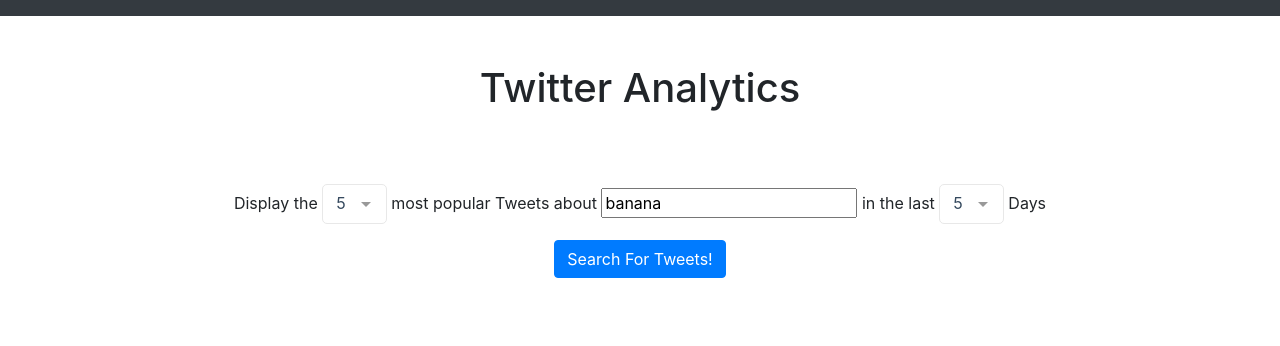
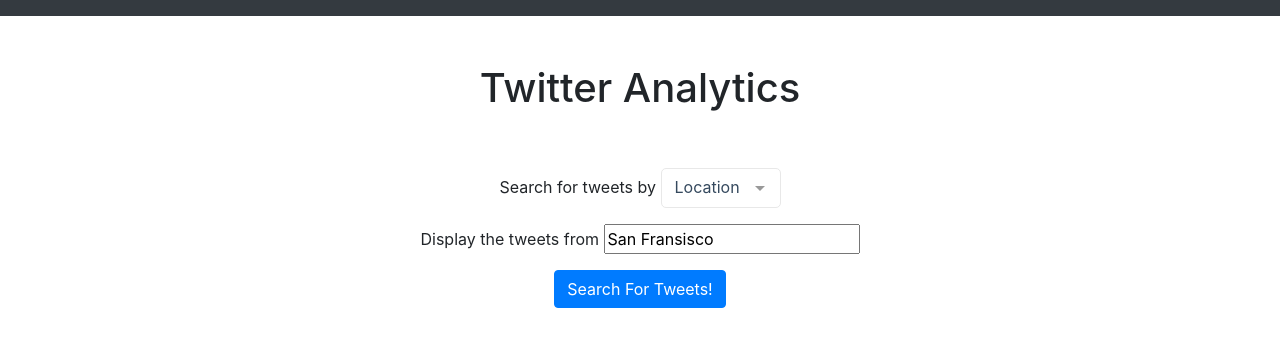
Before and after one commit to cen-3031-dev-team/cen3031, a Vue app: page / in a window 1280 px wide. Shown: the top 346 px of the page. Built offline with nearby package versions, Linux system fonts and the light colour scheme; no server answers; what vue-lodash would draw is missing.

Commit message:
Initial addition of searching by location

```diff
--- a/src/App.vue
+++ b/src/App.vue
@@ -25,8 +25,26 @@
     </transition> -->
 
     <div class="container text-center">
+        <div class="row">
+            <div class="col">
+                Search for tweets by
+                <multiselect
+                    v-model="queryType"
+                    :options="typeOptions"
+                    :searchable="false"
+                    :close-on-select="true"
+                    :show-labels="false"
+                ></multiselect>
+            </div>
+        </div>
         <div class="row py-3">
-            <div class="col">
+            <div v-show="isLocationSearch" class="col">
+                Display the tweets from
+
+                <input type="text" v-model="queryString" placeholder="Search for a location..">
+            </div>
+
+            <div v-show="isTopicSearch" class="col">
                 Display the
 
                 <multiselect
@@ -143,7 +161,10 @@
 
             queryDays:          5,
             queryCount:         5,
-            queryString:        'banana',
+            queryString:        'San Fransisco',
+            queryType:          'Location',
+
+            typeOptions:        ['Location', 'Topic'],
             numOfDays:          ['1', '2', '3', '4', '5', '6', '7'],
             numOfTweets:        ['1', '2', '3', '4', '5', '6', '7', '8', '9', '10', '11', '12', '13', '14', '15', '16', '17', '18', '19', '20'],
         }
@@ -160,6 +181,16 @@
         {
             return 'Tweets Over the Past ' + this.queryCount + ' Days'
         },
+
+        isLocationSearch()
+        {
+            return this.queryType === 'Location'
+        },
+
+        isTopicSearch()
+        {
+            return this.queryType === 'Topic'
+        },
     },
 
     created()
@@ -167,9 +198,26 @@
         this.getTweets()
     },
 
+    watch:
+    {
+        queryType()
+        {
+            this.queryString = (this.isLocationSearch)
+                ? 'San Fransisco'
+                : 'Banana'
+        }
+    },
+
     methods:
     {
-        getTrends()
+        getTweets()
+        {
+            if (this.isLocationSearch) return this.getTopic()
+
+            if (this.isTopicSearch) return this.getTopic()
+        },
+
+        getLocation()
         {
             const self = this
             self.tweets = null
@@ -188,7 +236,7 @@
           })
         },
 
-        getTweets()
+        getTopic()
         {
             const self = this
             self.tweets = null
```
